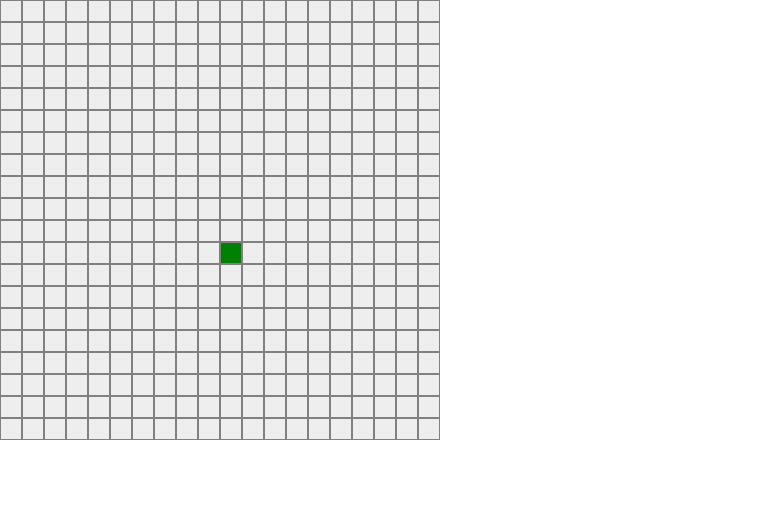
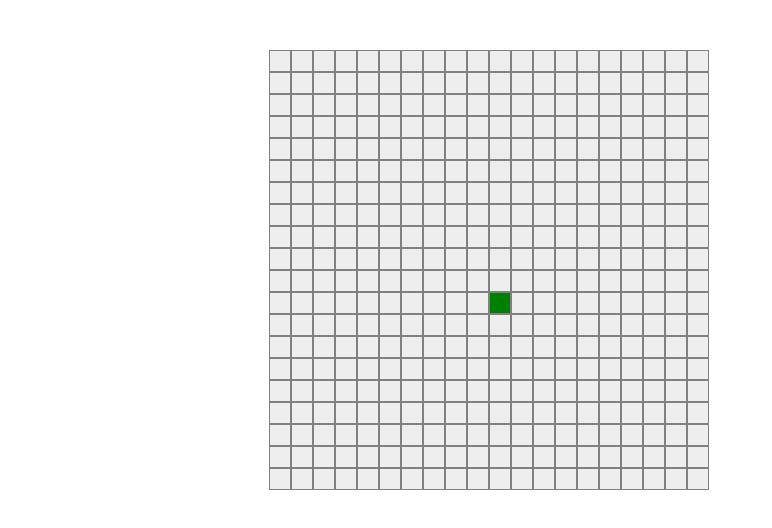
Before and after one commit to afbreilyn/snake, a plain HTML site: page snake.html in a window 1280 px wide. Shown: the whole page, without its empty margins (0-772 px from the left). Drawn offline with Linux system fonts and the light colour scheme; files whose address does not match are found by name.

Commit message:
changes up some css

```diff
--- a/snake.css
+++ b/snake.css
@@ -19,7 +19,7 @@ html, body, div {
 }
 
 .snake {
-  background-color: pink;
+  background-color: #FA50B9;
 }
 
 .apple {
@@ -29,3 +29,8 @@ html, body, div {
 .row {
   clear: both;
 }
+
+#grid {
+  margin: 50px 0;
+  margin-left: 21%;
+}
```
